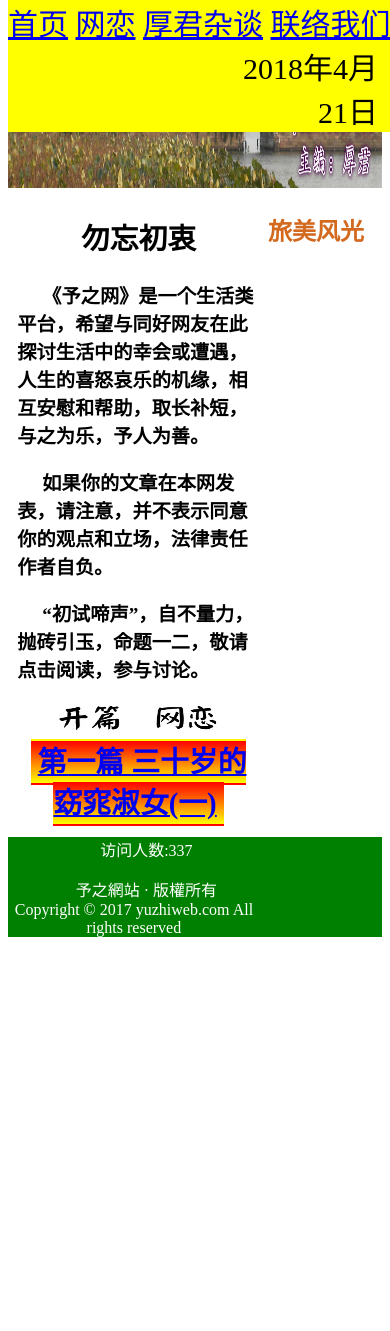
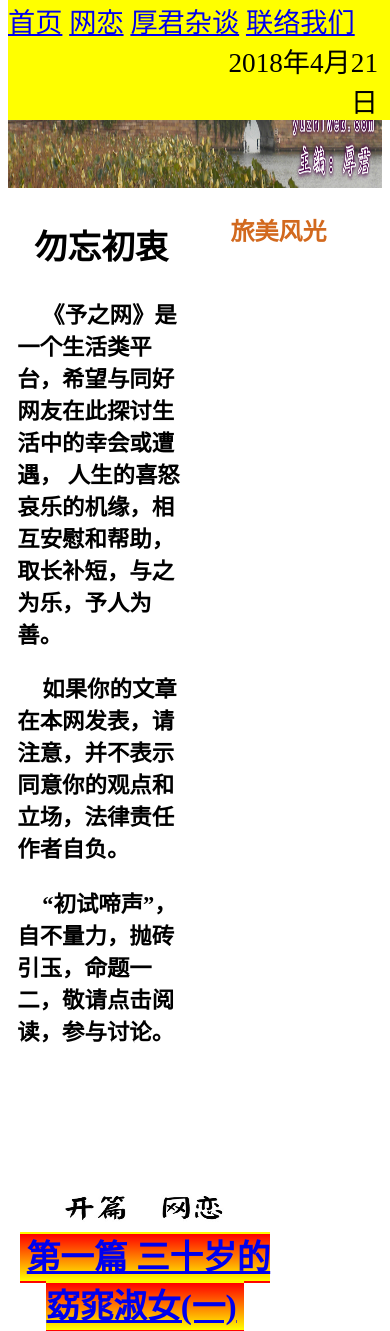
Before and after one commit to rnsun89/YuZhi, a PHP site: page / in a window 390 px wide. Shown: the top 1331 px of the page. Before the commit the page ends 937 px from the top, so only its background shows below. Run offline with PHP 8.4, Linux system fonts and the light colour scheme; some libraries are stand-ins or nearby versions.

Commit message:
ChangeLayout

```diff
--- a/index.html
+++ b/index.html
@@ -41,7 +41,7 @@
 
 	<aside class="aside-right">
 		<div id="lunbo">
-		<h1><center>旅美风光</h1>
+		    <h1 class="center">旅美风光</h1>
 			<ul id="piclist"></ul>
 		</div>
 	</aside>
--- a/style.css
+++ b/style.css
@@ -8,7 +8,7 @@ nav {
 	position: Fixed;
 	top: 0;
 	background-color: yellow;
-	font-size: 30px;
+	font-size: 1.7em;
 	z-index: 100;
 
 }
@@ -71,7 +71,7 @@ footer {
 }
 .aside-right {
 	float: right;
-	width: 30%;
+	width: 35%;
     padding-right: 10px;
     color: chocolate ;
 	max-height:1000px;
@@ -111,7 +111,7 @@ footer {
 
 pre {
 	font-family: kaiti;
-	font-size:20;
+	font-size:20px;
 }
 
 p {
@@ -155,6 +155,18 @@ p {
 
 @media screen and (max-width: 480px) {
 	.index-section {
-		font-size: larger;
+		font-size: 1.4em;
+	}
+	.aside-right {
+		width: 50%;
+	}
+
+	.section {
+		font-size: 1.4em;
+	}
+
+	.aside-left {
+		width: 50%;
+		font-size:1.4em;
 	}
 }
--- a/wanglian.html
+++ b/wanglian.html
@@ -36,7 +36,7 @@
 		<img src=".\photo1\cover.png" height="300";width="300" >
 
 
-			<h4><center>内容简介</h4>
+			<h4 class="center">内容简介</h4>
 				<p>
 		因為吹了一個牛，發展出一段情侶餘生坎坷的故事。
 「上有天堂，下有蘇杭」，中華文化濃濃的杭州自古多故事，《白蛇傳》、《梁山伯與
@@ -61,7 +61,7 @@
 				</p>
 		</aside>
 		<main>
-		<section>
+		<section class="section">
 			<h2>网恋</h2>
 			<ul id="article-list"></ul>
 		</section>
```
Also changed, not shown: daily.html (+2 -7 lines).
